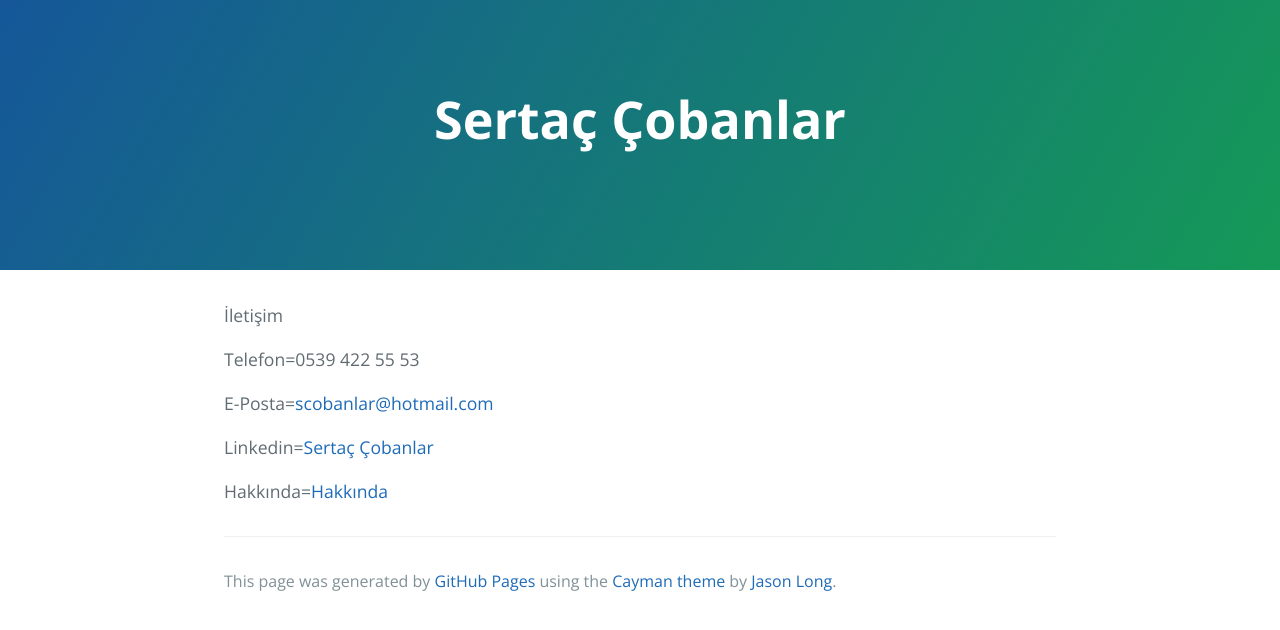
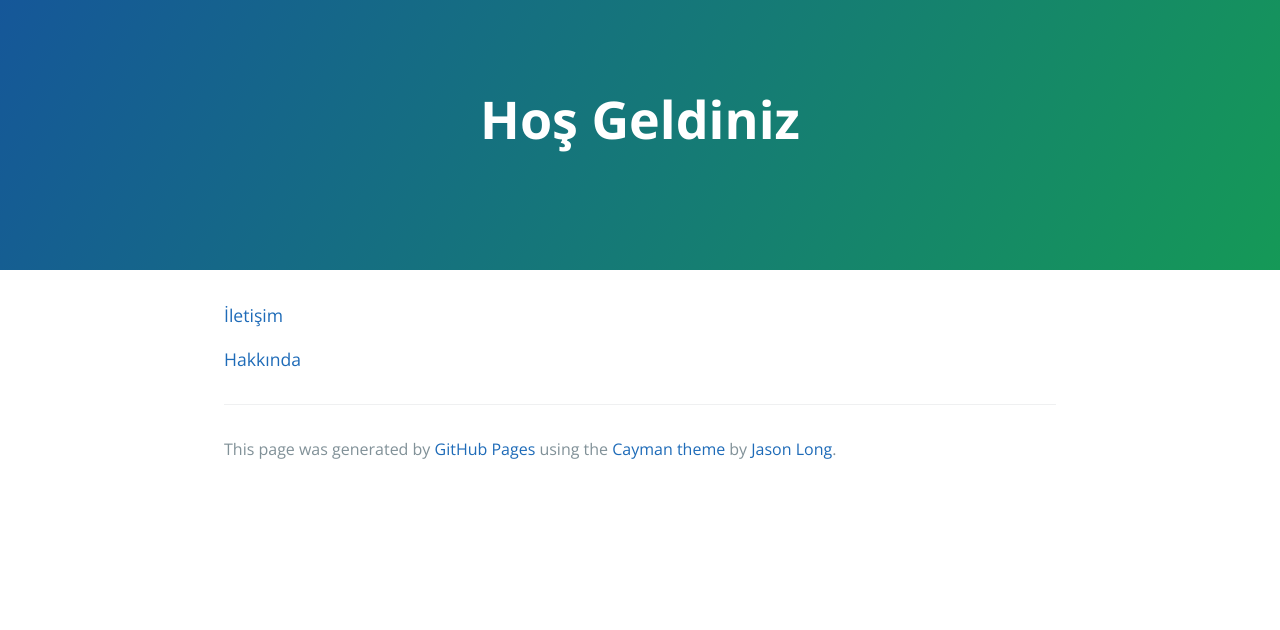
Before and after one commit to scobanlar/scobanlar.github.io, a plain HTML site: page index.html in a window 1280 px wide. Drawn offline with nearby package versions, Linux system fonts and the light colour scheme.

Commit message:
Update index.html

```diff
--- a/index.html
+++ b/index.html
@@ -11,20 +11,14 @@
   </head>
   <body>
     <section class="page-header">
-      <h1 class="project-name">Sertaç Çobanlar</h1>
+      <h1 class="project-name">Hoş Geldiniz</h1>
       <h2 class="project-tagline"></h2>
     </section>
 
     <section class="main-content">
-      <p>İletişim</p>
 
-<p>Telefon=0539 422 55 53</p>
-
-<p>E-Posta=<a href="mailto:scobanlar@hotmail.com">scobanlar@hotmail.com</a></p>
-
-<p>Linkedin=<a href="https://www.linkedin.com/in/serta%25C3%25A7-%25C3%25A7obanlar-08a62874">Sertaç Çobanlar</a></p>
-
-<p>Hakkında=<a href="/info.html">Hakkında</a></p>
+<p><a href="/iletisim.html">İletişim</a></p>
+<p><a href="/info.html">Hakkında</a></p>
       <footer class="site-footer">
 
         <span class="site-footer-credits">This page was generated by <a href="https://pages.github.com">GitHub Pages</a> using the <a href="https://github.com/jasonlong/cayman-theme">Cayman theme</a> by <a href="https://twitter.com/jasonlong">Jason Long</a>.</span>
```
